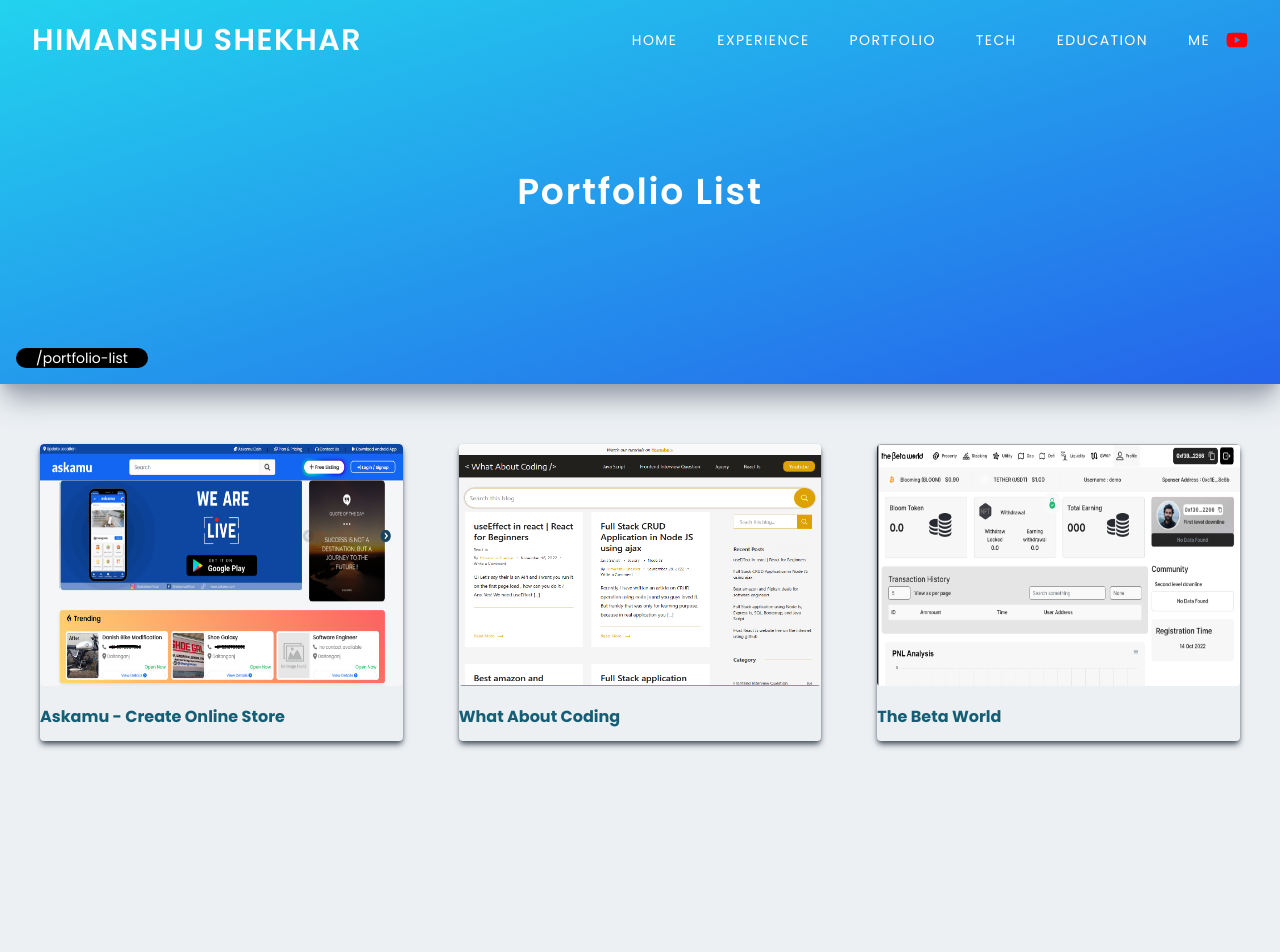
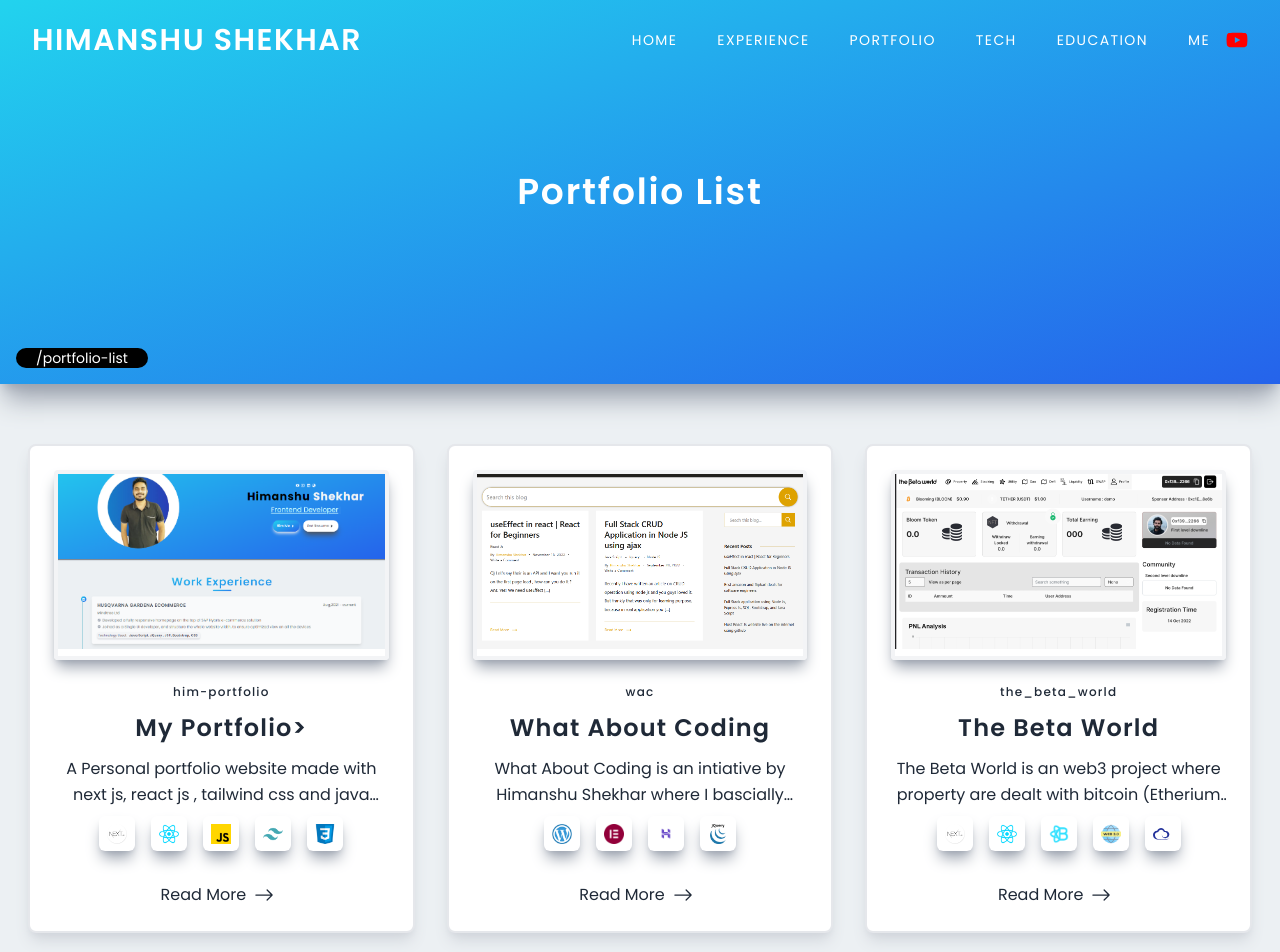
Before and after one commit to highhimanshu/him-potfolio, a Next.js app: page /portfolio-list in a window 1280 px wide. Shown: the top 952 px of the page. Before the commit the page ends 801 px from the top, so only its background shows below. Built offline with nearby package versions, Linux system fonts and the light colour scheme.

Commit message:
fixing card

```diff
--- /dev/null
+++ b/components/Card.jsx
@@ -0,0 +1,65 @@
+import Image from "next/image";
+import React from "react";
+import { BsArrowRight } from "react-icons/bs";
+
+const Card = (props) => {
+  return (
+    <>
+      <div className="bg-white p-6 rounded-lg relative border-2 shadow-lg shadow-gray-300 text-center">
+        <div className="relative border-4 border-gray-100 shadow-lg shadow-gray-400 hover:shadow-cyan-400 hover:scale-105 duration-300 ease-in rounded ">
+          <Image
+            src={props.snap}
+            alt={props.title}
+            width="840px"
+            height="450px"
+            objectFit="cover"
+            className=" "
+          />
+        </div>
+
+        <h5 className="tracking-widest text-xs font-medium mt-6 title-font">
+          {props.url}
+        </h5>
+        <h3 className="md:text-2xl my-3 leading-relaxed text-base line-clamp-1">
+          {props.title}
+        </h3>
+        {props.description != "" && (
+          <p className="leading-relaxed text-base line-clamp-2">
+            {props.description}
+          </p>
+        )}
+        <div className="flex m-2 justify-center gap-4 items-center">
+          {props.techStack &&
+            props.techStack.map(({ index, techImg, techName }) => (
+              <div
+                key={index}
+                className="rounded-md px-2 pt-2 shadow-lg shadow-gray-400 hover:shadow-cyan-400 h-fit w-fit ease-in duration-150 hover:scale-105"
+              >
+                <Image
+                  src={techImg}
+                  height={20}
+                  width={20}
+                  objectFit="contain"
+                  alt={techName}
+                  title={techName}
+                />
+              </div>
+            ))}
+        </div>
+        <div className="mt-8">
+          <button
+            type="button"
+            className="group inline-flex items-center justify-center duration-300 ease-in  hover:shadow-cyan-400 hover:text-teal-600 hover:underline decoration-cyan-400 hover:underline-offset-4 "
+          >
+            Read More
+            <span className="duration-300 ease-in group-hover:translate-x-3 px-2">
+              <BsArrowRight size={20} />
+            </span>
+          </button>
+        </div>
+      </div>
+    </>
+  );
+};
+
+export default Card;
--- a/components/Education.jsx
+++ b/components/Education.jsx
@@ -26,7 +26,7 @@ const Education = () => {
                     B.Tech
                   </h3>
 
-                  <Badge year="till 2011" />
+                  <Badge year="2014 to 2018" />
                 </div>
                 <hr className="border-0 bg-gray-200 h-px mb-2" />
 
--- a/components/Portfolio.jsx
+++ b/components/Portfolio.jsx
@@ -1,56 +1,70 @@
 import Image from "next/image";
 import Link from "next/link";
 import React from "react";
+import { myPortfolioData } from "../config/portfolioData";
+import { BsArrowRight } from "react-icons/bs";
 
-import { BsArrowRight } from "react-icons/bs";
-import { myPortfolioData } from "../config/portfolioData";
+const PortfolioDemo = () => {
+  return (
+    <>
+      <section className="text-gray-600 body-font">
+        <div className="customComponentContainer">
+          <h2 className="text-transparent bg-clip-text bg1 py-3 ">
+            Portfolio
+            <div className="h-1 w-20 bg1 mx-auto rounded my-3"></div>
+          </h2>
 
-const Portfolio = () => {
-  return (
-    <div id="portfolio" className="w-full">
-      <div className="customComponentContainer">
-        <h1 className="sm:text-5xl text-3xl text-transparent bg-clip-text bg1 py-6 ">
-          Portfolio
-        </h1>
-
-        <div className="grid grid-cols-1 sm:grid-cols-2 md:grid-cols-3 my-5 gap-6 justify-items-center ">
-          {myPortfolioData.map(({ id, title, imgScr, url, techStack }) => (
+          <div className="flex flex-wrap -m-4">
+            {myPortfolioData.map(
+              ({ id, title, imgScr, description, url, techStack }) => (
                 <Link key={id} href={`/portfolio-list/${url}`}>
-              <div className="cursor-pointer rounded-xl bg-white overflow-hidden mx-3 group shadow-md shadow-gray-600 hover:shadow-gray-400 duration-100 ease-in">
+                  <div className="xl:w-1/3 md:w-1/2 p-4">
+                    <div className="bg-white p-6 rounded-lg relative border-2 shadow-lg shadow-gray-300">
+                      <div className="relative border-4 border-gray-100 shadow-lg shadow-gray-400 hover:shadow-cyan-400 hover:scale-105 duration-300 ease-in rounded ">
                         <Image
                           src={imgScr}
                           alt={title}
-                  width="450px"
-                  height="300px"
-                  // layout="responsive"
-                  className="hover:scale-105 duration-300 ease-in rounded"
+                          width="840px"
+                          height="450px"
+                          objectFit="cover"
+                          className=" "
                         />
-                <p className="text-cyan-800 capitalize font-bold font-base text-md py-3 ">
+                      </div>
+
+                      <h5 className="tracking-widest text-xs font-medium mt-6 title-font">
+                        {url}
+                      </h5>
+                      <h3 className="md:text-2xl my-3 leading-relaxed text-base line-clamp-1">
                         {title}
-                </p>
+                      </h3>
+                      {/* <p className="leading-relaxed text-base line-clamp-2">
+                        {description}
+                      </p> */}
                       <div className="flex m-2 justify-center gap-4 items-center">
                         {techStack.map(({ index, techImg, techName }) => (
                           <div
                             key={index}
-                      className="rounded-md bg1 px-2 pt-2 shadow-lg shadow-gray-400 h-fit w-fit ease-in duration-150 hover:scale-105"
+                            className="rounded-md px-2 pt-2 shadow-lg shadow-gray-400 hover:shadow-cyan-400 h-fit w-fit ease-in duration-150 hover:scale-105"
                           >
                             <Image
                               src={techImg}
                               height={20}
                               width={20}
                               objectFit="contain"
-                        alt="himanshu"
+                              alt={techName}
                               title={techName}
                             />
                           </div>
                         ))}
                       </div>
                     </div>
+                  </div>
                 </Link>
-          ))}
+              )
+            )}
           </div>
-
-        <div className="flex justify-center text-center pt-8">
+        </div>
+        <div className="flex justify-center text-center">
           <Link href="/portfolio-list">
             <div className="group font-bold cursor-pointer text-xl flex justify-center items-center capitalize tracking-wider text-cyan-800 underline hover:text-teal-600">
               See More
@@ -60,9 +74,9 @@ const Portfolio = () => {
             </div>
           </Link>
         </div>
-      </div>
-    </div>
+      </section>
+    </>
   );
 };
 
-export default Portfolio;
+export default PortfolioDemo;
--- a/components/WorkExperience.jsx
+++ b/components/WorkExperience.jsx
@@ -68,10 +68,10 @@ const WorkExperience = () => {
   return (
     <div className="w-full" id="experience">
       <div className="customComponentContainer">
-        <h3 className="text-transparent bg-clip-text bg1 py-3 ">
+        <h2 className="text-transparent bg-clip-text bg1 py-3 ">
           Work Experience
           <div className="h-1 w-20 bg1 mx-auto rounded my-3"></div>
-        </h3>
+        </h2>
 
         <ol className="border-l-2 border-cyan-600">
           {experienceDetails.map(
--- a/config/allImages.jsx
+++ b/config/allImages.jsx
@@ -25,4 +25,5 @@ export const portfolioImages = {
   askamuSnapshot: "/assets/askamu_screenshot.png",
   wacSnapshot: "/assets/whataboutcoding_snapshot.png",
   betaWorldSnapshot: "/assets/betaworld_snapshot.png",
+  himPortfolioSnapshot: "/assets/him_portfolio_snapshot.png",
 };
--- a/config/portfolioData.jsx
+++ b/config/portfolioData.jsx
@@ -3,26 +3,26 @@ import { myImageList, portfolioImages } from "./allImages";
 export const myPortfolioData = [
   {
     id: 1,
-    title: "askamu - create online store",
-    imgScr: portfolioImages.askamuSnapshot,
+    title: "My Portfolio>",
+    snap: portfolioImages.himPortfolioSnapshot,
     description:
-      "Askamu is an online store creation platform, where anybody can signup, create their personalize store and share it online. This platoform is made usign php in the backend , and java scripot , jquery and mdbootstrap at frontend. We have also added faceboook pixel and google analytics code for analysing traffic and for digital marketing",
-    url: "askamu",
+      "A Personal portfolio website made with next js, react js , tailwind css and java script",
+    url: "him-portfolio",
     techStack: [
-      { techImg: myImageList.html, techName: "html" },
+      { techImg: myImageList.nextjs, techName: "nextjs" },
+      { techImg: myImageList.react, techName: "reactjs" },
+      { techImg: myImageList.js, techName: "java script" },
+      { techImg: myImageList.tailwind, techName: "tailwind" },
       { techImg: myImageList.css, techName: "css" },
-      { techImg: myImageList.js, techName: "java script" },
-      { techImg: myImageList.bootstrap, techName: "mdbootstrap" },
-      { techImg: myImageList.php, techName: "php" },
     ],
     gitHubLink: "",
-    websiteLink: "https://askamu.com",
+    websiteLink: "https://him-portfolio.vercel.app/",
   },
 
   {
     id: 2,
     title: "What About Coding",
-    imgScr: portfolioImages.wacSnapshot,
+    snap: portfolioImages.wacSnapshot,
     description:
       "What About Coding is an intiative by Himanshu Shekhar where I bascially teach frontend web development throuch code and throught youtbe video. The websirte is made by Wordpress, Elementor and also optimized for SEO using Google Search Console , Google Analytics and Mailerite Email Marketing tool",
     url: "wac",
@@ -38,7 +38,7 @@ export const myPortfolioData = [
   {
     id: 3,
     title: "The Beta World",
-    imgScr: portfolioImages.betaWorldSnapshot,
+    snap: portfolioImages.betaWorldSnapshot,
     description:
       "The Beta World is an web3 project where property are dealt with bitcoin (Etherium to be precise). The technology used here are Next JS, Ether JS, and React Bootstrap from the frontend side. ABI and Contract Form are secured and given by client. Connection with metamask wallet along with graph and chart display were some of the challenging features applied in the project",
     url: "the_beta_world",
@@ -52,4 +52,21 @@ export const myPortfolioData = [
     gitHubLink: "",
     websiteLink: "",
   },
+  {
+    id: 4,
+    title: "askamu - create online store",
+    snap: portfolioImages.askamuSnapshot,
+    description:
+      "Askamu is an online store creation platform, where anybody can signup, create their personalize store and share it online. This platoform is made usign php in the backend , and java scripot , jquery and mdbootstrap at frontend. We have also added faceboook pixel and google analytics code for analysing traffic and for digital marketing",
+    url: "askamu",
+    techStack: [
+      { techImg: myImageList.html, techName: "html" },
+      { techImg: myImageList.css, techName: "css" },
+      { techImg: myImageList.js, techName: "java script" },
+      { techImg: myImageList.bootstrap, techName: "mdbootstrap" },
+      { techImg: myImageList.php, techName: "php" },
+    ],
+    gitHubLink: "",
+    websiteLink: "https://askamu.com",
+  },
 ];
--- a/pages/portfolio-list/[id].js
+++ b/pages/portfolio-list/[id].js
@@ -15,8 +15,6 @@ export async function getStaticPaths() {
     };
   });
 
-  console.log("paths", paths);
-
   return {
     paths,
     fallback: false,
@@ -24,8 +22,6 @@ export async function getStaticPaths() {
 }
 
 export async function getStaticProps(context) {
-  console.log("context ", context);
-
   const portfolio = getSinglePortfolioData(context.params.id);
 
   console.log("return port data", portfolio);
@@ -42,7 +38,7 @@ const SinglePortfolio = ({ portfolio }) => {
     <div className="w-full">
       <div className="h-max">
         <div className="flex bg1 h-96 justify-center items-center py-50 shadow-xl shadow-gray-400 relative">
-          <h1 className="text-4xl text-white">{portfolio.title}</h1>
+          <h2 className=" text-white text-center">{portfolio.title}</h2>
           <span className="absolute left-4 bottom-4 text-white bg-black text-xs sm:text-sm px-5 rounded-xl">
             /portfolio-list/{portfolio.url}
           </span>
--- a/pages/portfolio-list/index.js
+++ b/pages/portfolio-list/index.js
@@ -1,53 +1,14 @@
-import Image from "next/image";
 import Link from "next/link";
-
-import p1 from "../../public/assets/p1.jpg";
-import { myImageList, portfolioImages } from "../../config/allImages";
+import Card from "../../components/Card";
+import { myPortfolioData } from "../../config/portfolioData";
 
 export async function getStaticProps(context) {
-  const portfoliosData = [
-    {
-      id: 1,
-      title: "askamu - create online store",
-      imgScr: portfolioImages.askamuSnapshot,
-      url: "askamu",
-      techStack: [
-        { techImg: myImageList.html, techName: "html" },
-        { techImg: myImageList.css, techName: "css" },
-        { techImg: myImageList.js, techName: "java script" },
-      ],
-    },
-    {
-      id: 2,
-      title: "What About Coding",
-      imgScr: portfolioImages.wacSnapshot,
-      url: "wac",
-      techStack: [
-        { techImg: myImageList.html, techName: "html" },
-        { techImg: myImageList.css, techName: "css" },
-        { techImg: myImageList.js, techName: "java script" },
-      ],
-    },
-    {
-      id: 3,
-      title: "The Beta World",
-      imgScr: portfolioImages.betaWorldSnapshot,
-      url: "the_beta_world",
-      techStack: [
-        { techImg: myImageList.html, techName: "html" },
-        { techImg: myImageList.css, techName: "css" },
-        { techImg: myImageList.js, techName: "java script" },
-        { techImg: myImageList.react, techName: "react" },
-      ],
-    },
-  ];
-
   return {
-    props: { portfoliosData },
+    props: { myPortfolioData },
   };
 }
 
-const PortfolioList = ({ portfoliosData }) => {
+const PortfolioList = ({ myPortfolioData }) => {
   // if (router.isFallback) {
   //   return <div>Loading...</div>;
   // }
@@ -63,27 +24,20 @@ const PortfolioList = ({ portfoliosData }) => {
       </div>
       <div className="max-w-[1240px] mx-auto p-2 py-10">
         <div className="grid grid-cols-1 sm:grid-cols-2 md:grid-cols-3 my-5 gap-8 justify-items-center">
-          {portfoliosData.map(({ id, title, imgScr, url, techStack }) => (
-            <Link key={id} href={`/portfolio-list/${url}`}>
-              <div className="cursor-pointer rounded overflow-hidden mx-3 group shadow-md shadow-gray-600 hover:shadow-gray-400 duration-100 ease-in">
-                <Image
-                  src={imgScr}
-                  alt={title}
-                  width="450px"
-                  height="300px"
-                  className="hover:scale-105 duration-300 ease-in rounded"
+          {myPortfolioData.map(
+            ({ id, title, snap, description, url, techStack }) => (
+              <Link key={id} href={`/portfolio-list/${url}`}>
+                <Card
+                  id={id}
+                  title={title}
+                  snap={snap}
+                  url={url}
+                  techStack={techStack}
+                  description={description}
                 />
-                <p className="text-cyan-800 capitalize font-bold font-base text-md py-3 ">
-                  {title}
-                </p>
-                {/* <div className="grid grid-flow-col auto-cols-max justify-between">
-                  <span className="badge">{techStack[0]}</span>
-                  <span className="badge">{techStack[1]}</span>
-                  <span className="badge">{techStack[2]}</span>
-                </div> */}
-              </div>
-            </Link>
-          ))}
+              </Link>
+            )
+          )}
         </div>
       </div>
     </div>
--- a/styles/globals.css
+++ b/styles/globals.css
@@ -29,7 +29,7 @@ html {
     @apply text-4xl sm:text-5xl md:text-6xl;
   }
   h2 {
-    @apply text-2xl sm:text-3xl md:text-5xl;
+    @apply text-3xl sm:text-4xl md:text-5xl;
   }
   h3 {
     @apply text-xl sm:text-2xl md:text-3xl;
```
Also changed, not shown: components/PortfolioDemo.jsx (+14 -43 lines), public/assets/him_portfolio_snapshot.png (added). Lines whose indentation alone changed are shown as unchanged.
